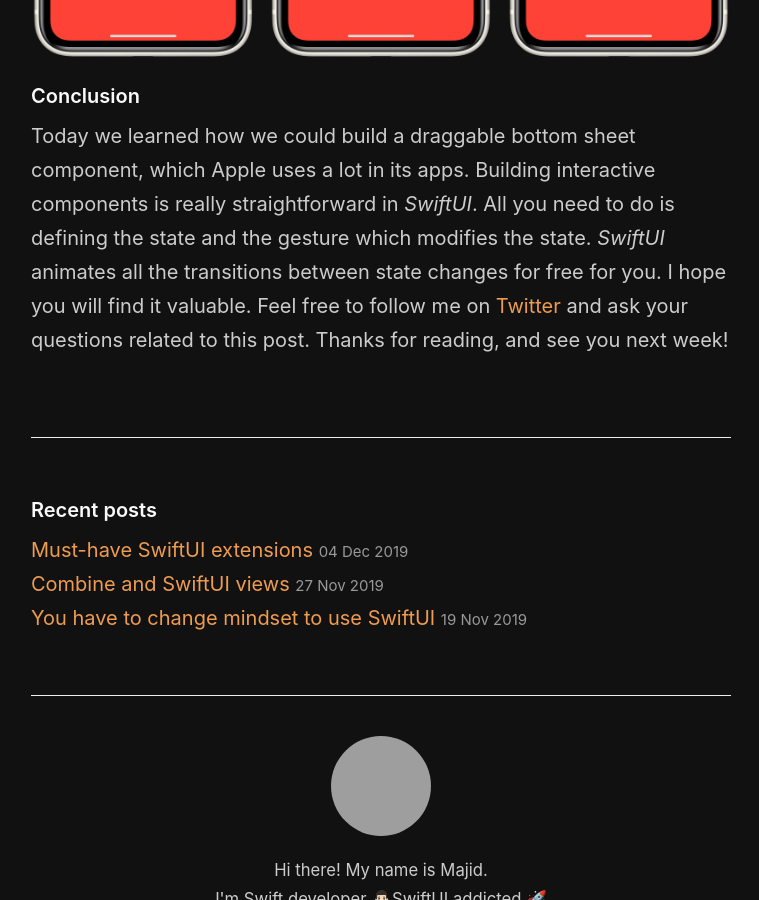
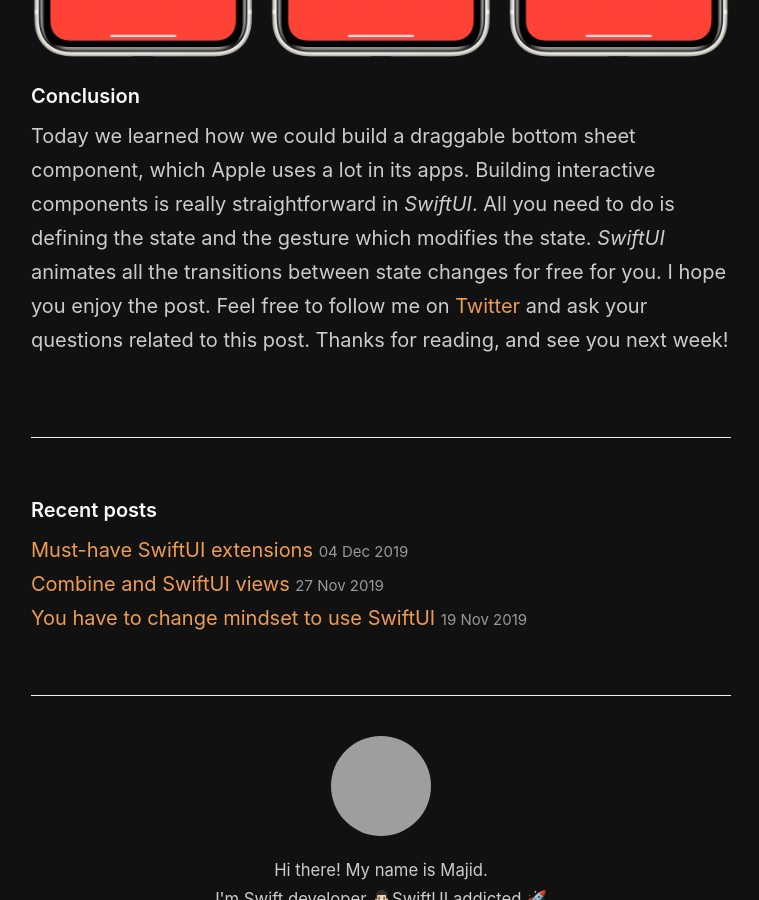
Before and after one commit to mecid/mecid.github.io, a Jekyll site: the page built from _posts/2019-12-11-building-bottom-sheet-in-swiftui.md, in a window 1280 px wide and 900 px high, scrolled down 4849 px, cut to the strip 0-900 px from the top of the window. Shown: the whole strip, without its empty margins (259-1018 px from the left). Built offline with Jekyll 4.4.1, drawn with Linux system fonts in a browser that asks for light colours; grey boxes are pictures that could not be loaded.

Commit message:
Update 2019-12-11-building-bottom-sheet-in-swiftui.md

```diff
--- a/_posts/2019-12-11-building-bottom-sheet-in-swiftui.md
+++ b/_posts/2019-12-11-building-bottom-sheet-in-swiftui.md
@@ -1,6 +1,7 @@
 ---
 title: Building bottom sheet in SwiftUI
 layout: post
+image: /public/bottom-sheet.png
 ---
 
 This week I want to start a series of posts about building custom view components that Apple heavily uses in its apps but doesn't include it into the SDK. Let's begin with the bottom sheet. I think everybody used the Apple Maps app. There is a draggable sheet at the bottom of the screen. Apple also uses this component in Shortcut and Apple Music apps. It looks like bottom sheet is going to be a must-use component, so let's try to implement it in *SwiftUI*.
@@ -125,4 +126,4 @@ struct ContentView: View {
 ![bottom-sheet](/public/bottom-sheet.png)
 
 #### Conclusion
-Today we learned how we could build a draggable bottom sheet component, which Apple uses a lot in its apps. Building interactive components is really straightforward in *SwiftUI*. All you need to do is defining the state and the gesture which modifies the state. *SwiftUI* animates all the transitions between state changes for free for you. I hope you will find it valuable. Feel free to follow me on [Twitter](https://twitter.com/mecid) and ask your questions related to this post. Thanks for reading, and see you next week!
+Today we learned how we could build a draggable bottom sheet component, which Apple uses a lot in its apps. Building interactive components is really straightforward in *SwiftUI*. All you need to do is defining the state and the gesture which modifies the state. *SwiftUI* animates all the transitions between state changes for free for you. I hope you enjoy the post. Feel free to follow me on [Twitter](https://twitter.com/mecid) and ask your questions related to this post. Thanks for reading, and see you next week!
```
